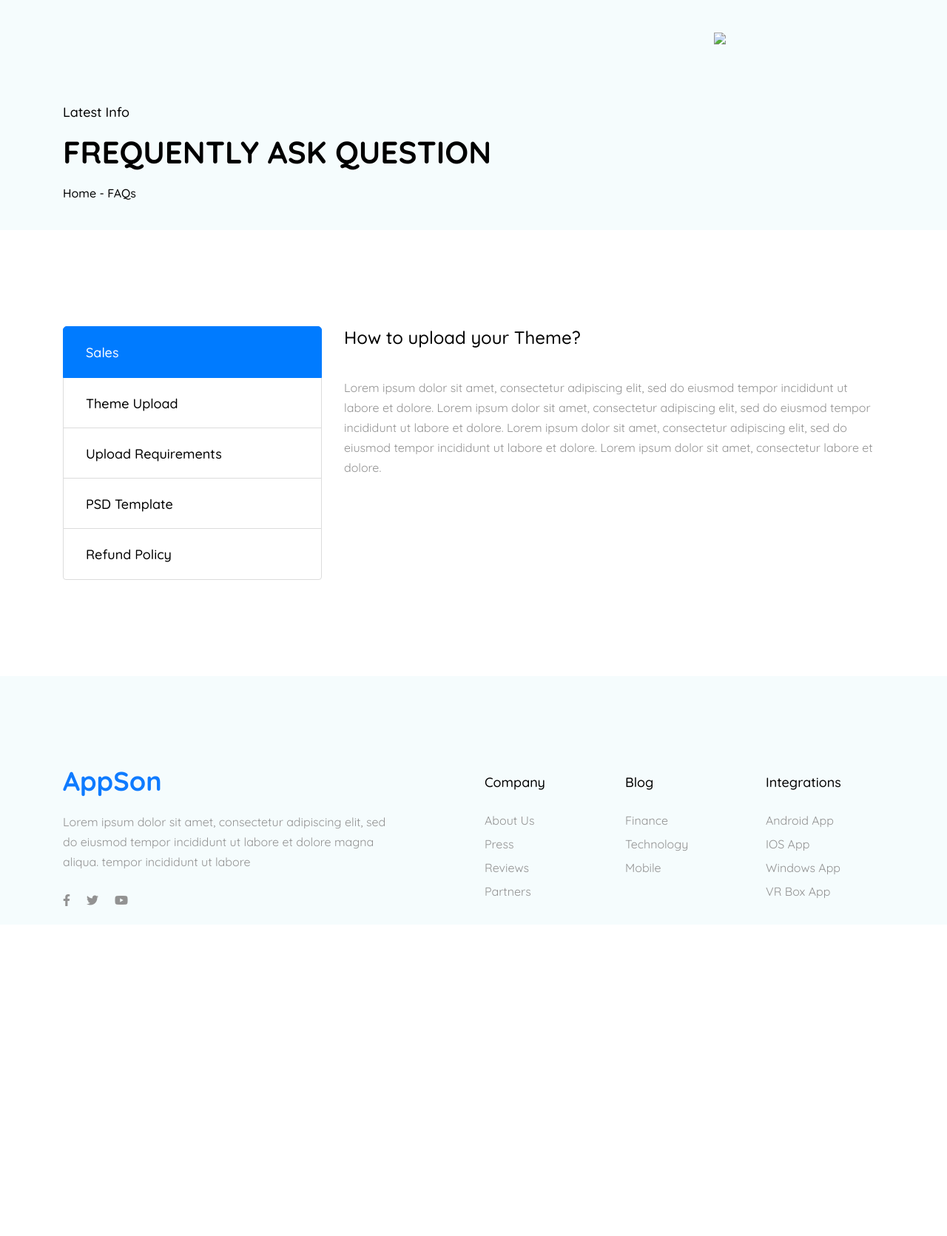
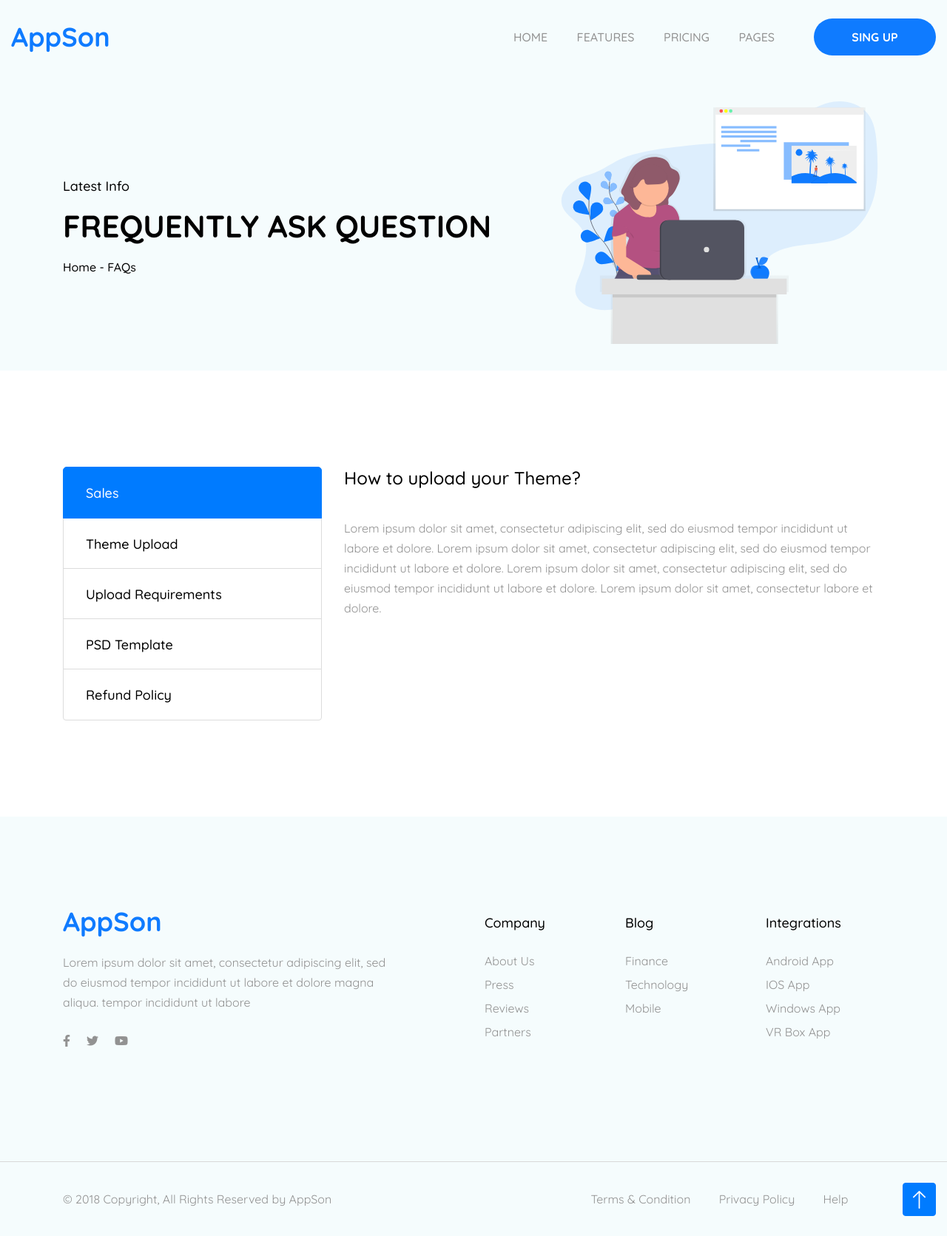
Before and after one commit to Biruang/AcademyTask1, a website: page FAQ/index.html in a window 1280 px wide. Shown: the whole page at 74% size. Before the commit the page ends 1250 px from the top, so only its background shows below. Drawn offline with nearby package versions, Linux system fonts and the light colour scheme.

Commit message:
FAQ ready

```diff
--- a/FAQ/index.html
+++ b/FAQ/index.html
@@ -9,8 +9,39 @@
     <link rel="stylesheet" href="../node_modules/bootstrap/dist/css/bootstrap.css">
     <link rel="stylesheet" href="style.css">
 </head>
+
 <body>
     <header class="header">
+        <div class="container-fluid">
+            <nav class="navbar navbar-expand-lg navbar-light bg-transparent d-lg-flex justify-content-lg-between header-nav">
+                <a href="#" class="navbar-brand">
+                    <h1>AppSon</h1>
+                </a>
+
+                <button class="navbar-toggler" type="button" data-toggle="collapse" data-target="#navbarMain">
+                    <span class="navbar-toggler-icon"></span>
+                </button>
+
+                <div class="collapse navbar-collapse d-lg-flex justify-content-lg-between header-nav-controls" id="navbarMain">
+                    <ul class="navbar-nav text-center">
+                        <li class="nav-item mt-2 mt-lg-0">
+                            <a href="#" class="header-nav-link">Home</a>
+                        </li>
+                        <li class="nav-item mt-2 mt-lg-0">
+                            <a href="#" class="header-nav-link">Features </a>
+                        </li>
+                        <li class="nav-item mt-2 mt-lg-0">
+                            <a href="#" class="header-nav-link">Pricing</a>
+                        </li>
+                        <li class="nav-item mt-2 mb-2 mb-lg-0 mt-lg-0">
+                            <a href="#" class="header-nav-link">Pages</a>
+                        </li>
+                    </ul>
+
+                    <a href="" class="btn rounded-pill header-nav-button m-auto m-lg-0">Sing Up</a>
+                </div>
+            </nav>
+        </div>
 
         <div class="header-info">
             <div class="container">
@@ -21,7 +52,7 @@
                         <p>Home - FAQs</p>
                     </div>
                     <div class="col-xl-5 col-12 text-center header-info-img">
-                        <img src="../static/img/header/header-info.svg" class="">
+                        <img src="img/header-info.svg" class="">
                     </div>
                 </div>
             </div>
@@ -236,6 +267,40 @@
                 </div>
             </div>
         </div>
+
+        <div class="footer-end">
+            <div class="container">
+                <div class="row d-flex justify-content-between align-items-center">
+                    <div class="col-12 col-lg-5 order-3 order-lg-1 mt-4 mt-lg-0">
+                        <p class="text-center text-lg-left">
+                            © 2018 Copyright, All Rights Reserved by AppSon
+                        </p>
+                    </div>
+
+                    <div class="col-12 col-sm-8 col-lg-5 order-1 ml-auto mr-auto mr-xl-0">
+                        <ul class="footer-end-nav d-flex flex-column flex-sm-row justify-content-between text-center ml-auto right">
+                            <li>
+                                <a href="">Terms & Condition</a>
+                            </li>
+                            <li>
+                                <a href="">Privacy Policy</a>
+                            </li>
+                            <li>
+                                <a href="">Help</a>
+                            </li>
+                        </ul>
+                    </div>
+                </div>
+            </div>
+
+            <div class="footer-button d-flex order-last">
+                <div>
+                    <button class="btn btn-primary ml-auto">
+                        <img src="img/Arrow-up.svg" alt="arrow">
+                    </button>
+                </div>
+            </div>
+        </div>
     </footer>
 
     <script src="../node_modules/jquery/dist/jquery.min.js"></script>
--- a/FAQ/style.css
+++ b/FAQ/style.css
@@ -39,8 +39,80 @@ h5{
     background-color: #f5fcfd;
 }
 
-.header-separator{
-    border-bottom: 1px solid #dcdcdc;
+/*Header-Nav*/
+.header-nav{
+    max-width: 1620px;
+    padding: 0;
+    margin: auto;
+}
+
+.header-nav .navbar-brand{
+    padding: 0;
+    height: 100px;
+    display: flex;
+    justify-content: center;
+    align-items: center;
+}
+
+.header-nav h1{
+    margin-bottom: 0;
+    color: #0f7bff;
+
+}
+
+.header-nav ul{
+    min-width: 353px;
+    font-weight: 500;
+    text-transform: uppercase;
+    display: flex;
+    justify-content: space-between;
+}
+
+.header-nav li{
+    padding: 0;
+}
+
+.header-nav-link{
+    padding: 0;
+    color: #929292;
+    font-weight: 500;
+}
+
+.header-nav-link:hover{
+    color: #0f7bff;
+    text-decoration: none;
+}
+
+/*Header-Nav-Button*/
+.header-nav-controls{
+    max-width: 571px;
+}
+
+/*Header-Nav-Button*/
+.header-nav-button{
+    height: 50px;
+    width: 165px;
+    display: flex;
+    justify-content: center;
+    align-items: center;
+    background-color: #0f7bff;
+    color: #ffffff;
+    text-transform: uppercase;
+    font-weight: 700;
+}
+
+.header-nav-button:hover{
+    color: #ffffff;
+}
+
+@media all and (max-width: 960px){
+    .header-nav ul {
+        min-width: 0;
+    }
+
+    .header-nav-controls{
+        max-width: none;
+    }
 }
 
 /*Info*/
@@ -96,6 +168,7 @@ h5{
     max-width: 472px;
     width: 100%;
 }
+
 
 /*Main*/
 .main{
@@ -228,3 +301,76 @@ h5{
 .footer-links-list a.active{
     color: #0f7bff;
 }
+
+/*Footer-End*/
+.footer-end{
+    margin-top: 130px;
+    border-top: 1px solid #d8d8d8;
+    position: relative;
+}
+
+.footer-end .container{
+    padding-top: 15px;
+    padding-bottom: 15px;
+    min-height: 100px;
+}
+
+.footer-end .row{
+    min-height: 70px;
+}
+
+.footer-end p{
+    color: #929292;
+    margin-bottom: 0;
+}
+
+/*Footer-End-Nav*/
+.footer-end-nav{
+    list-style: none;
+    max-width: 348px;
+    margin-bottom: 0;
+    position: relative;
+    z-index: 2;
+}
+
+@media all and (max-width: 1300px){
+    .footer-end-nav{
+        margin-right: auto;
+    }
+}
+
+.footer-end-nav li{
+}
+
+.footer-end-nav a{
+    color: #929292;
+    text-decoration: none;
+}
+
+.footer-end-nav a:hover{
+    color: #0f7bff;
+}
+
+/*Footer-Button*/
+.footer-button{
+    position: absolute;
+    top: 0;
+    width: 100%;
+    z-index: 1;
+}
+
+.footer-button div{
+    margin-left: auto;
+    margin-right: auto;
+    width: 100%;
+    max-width: 1648px;
+    display: flex;
+    min-height: 100px;
+    align-items: center;
+}
+
+.footer-button button{
+    height: 45px;
+    width: 45px;
+    margin-right: 15px;
+}
```
Also changed, not shown: SingIn + SingUp/singIn.html (+1 -1 lines), SingIn + SingUp/singUp.html (+1 -1 lines).
